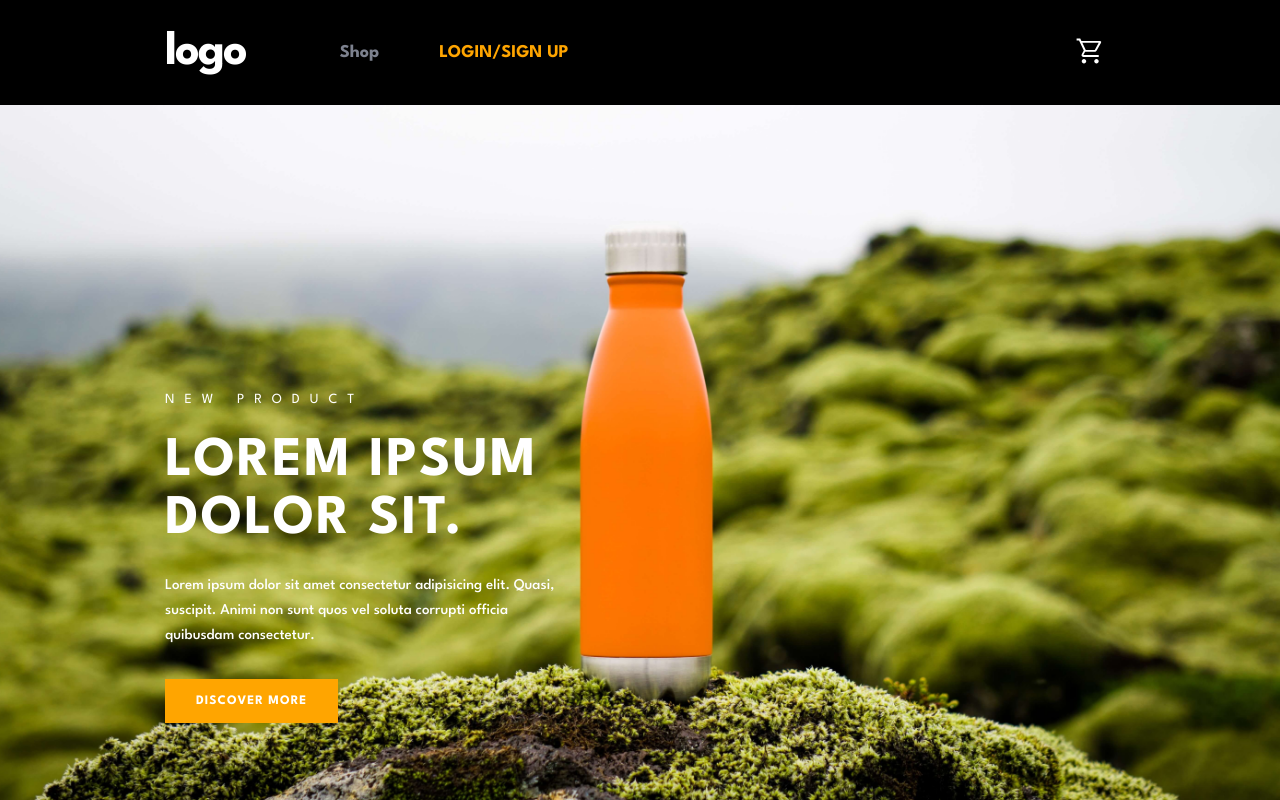
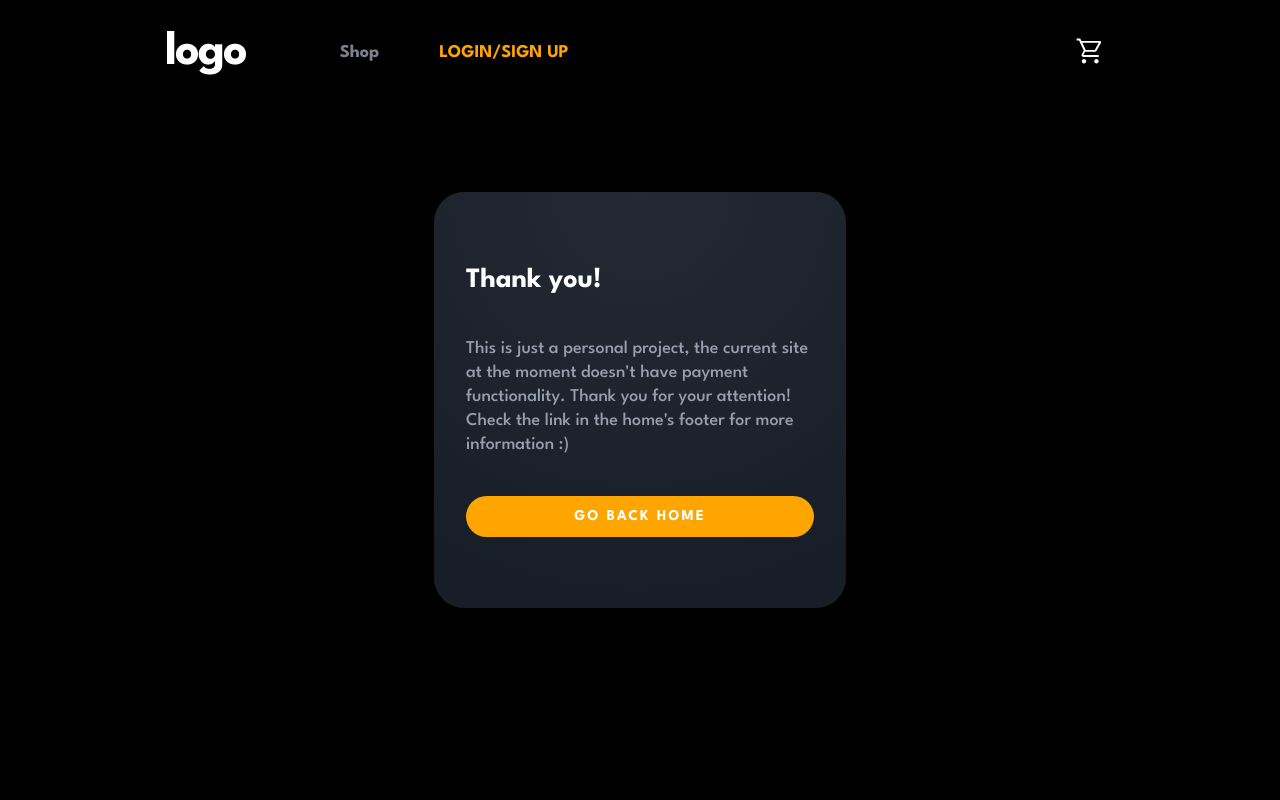
Before and after one commit to desafree/e-commerce-project, a React (Create React App) app: page /thank-you in a window 1280 px wide. Shown: the top 800 px of the page. Built offline with nearby package versions, Linux system fonts and the light colour scheme.

Commit message:
add redirect checkout

```diff
--- a/src/App.tsx
+++ b/src/App.tsx
@@ -11,6 +11,7 @@ import cartStore from "./typescript/interface/cartStore";
 import store from "./typescript/interface/store";
 import auth from "./typescript/interface/auth";
 import Navigation from "./components/ui/Navigation";
+import PostCheckout from "./pages/PostCheckout/PostCheckout";
 
 function App() {
   const cart: cartStore = useSelector((state: store) => state.cart);
@@ -24,6 +25,10 @@ function App() {
         <Route path="/products" element={<Products></Products>}></Route>
         <Route path="/products/:id" element={<Product></Product>}></Route>
         <Route path="/login" element={<Login></Login>}></Route>
+        <Route
+          path="/thank-you"
+          element={<PostCheckout></PostCheckout>}
+        ></Route>
         {cart.cart.length > 0 && auth.isLoggedIn && (
           <Route path="/checkout" element={<Checkout></Checkout>}></Route>
         )}
--- a/src/components/BuyForm.tsx
+++ b/src/components/BuyForm.tsx
@@ -1,23 +1,36 @@
 import classes from "./BuyForm.module.scss";
-import React from "react";
+import React, { useEffect, useState } from "react";
 import Input from "./ui/Input";
 import { useDispatch } from "react-redux";
 import { cartActions } from "../redux/cartSlice";
 import { useNavigate } from "react-router-dom";
 import checkValidityObj from "../helpers/checkValidation";
+import { createPortal } from "react-dom";
+import Loading from "./ui/Loading";
 
 const BuyForm = () => {
   const dispatch = useDispatch();
   const navigate = useNavigate();
 
+  const [loading, setLoading] = useState(false);
+
   const onSubmitHandler = (e: React.FormEvent) => {
     e.preventDefault();
-    dispatch(cartActions.clearCart());
-    navigate("/");
+
+    setLoading(true);
+    setTimeout(() => {
+      setLoading(false);
+      navigate("/thank-you");
+      dispatch(cartActions.clearCart());
+    }, 1000);
   };
+
+  useEffect(() => {});
 
   return (
     <>
+      {loading &&
+        createPortal(<Loading></Loading>, document.getElementById("root")!)}
       <form
         className={classes.container}
         id="checkout-form"
--- a/src/components/ui/Input.tsx
+++ b/src/components/ui/Input.tsx
@@ -36,7 +36,7 @@ const Input: FC<Props> = ({
 
   useEffect(() => {
     if (!valid && !blur) {
-      input.current?.setCustomValidity("");
+      input.current?.setCustomValidity("insert valid value");
       setNameClass("wait");
     } else if (!valid && blur) {
       input.current?.setCustomValidity(errorMessage);
--- a/src/index.tsx
+++ b/src/index.tsx
@@ -15,7 +15,6 @@ const root = ReactDOM.createRoot(
 let persistor = persistStore(store);
 
 root.render(
-  <React.StrictMode>
   <BrowserRouter>
     <Provider store={store}>
       <PersistGate persistor={persistor}>
@@ -23,5 +22,4 @@ root.render(
       </PersistGate>
     </Provider>
   </BrowserRouter>
-  </React.StrictMode>
 );
--- /dev/null
+++ b/src/pages/PostCheckout/PostCheckout.module.scss
@@ -0,0 +1,67 @@
+.container {
+  min-height: 100vh;
+  display: flex;
+  justify-content: center;
+  align-items: center;
+  background-color: black;
+
+  .thanks {
+    height: 416px;
+    width: 412px;
+    background: radial-gradient(
+      98.96% 98.96% at 50% 0%,
+      #232a34 0%,
+      #181e27 100%
+    );
+    border-radius: 30px;
+    display: flex;
+    flex-direction: column;
+    justify-content: space-evenly;
+    padding: 32px;
+
+    h2 {
+      color: white;
+      font-size: 28px;
+      font-weight: 700;
+      line-height: 35px;
+      letter-spacing: 0px;
+      text-align: left;
+    }
+
+    p {
+      color: #969fad;
+    }
+
+    a {
+      background: orange;
+      border-radius: 22.5px;
+      padding: 11px;
+      text-align: center;
+      text-transform: uppercase;
+      color: white;
+      font-size: 15px;
+      font-weight: 700;
+      line-height: 19px;
+      letter-spacing: 2px;
+      text-decoration: none;
+      transition: all 0.3s;
+
+      &:hover {
+        background: #ffffff;
+        color: orange;
+      }
+    }
+  }
+}
+
+// <div className={classes.container}>
+//       <div className={classes.thanks}>
+//         <h2>Thank you!</h2>
+//         <p>
+//           Lorem ipsum dolor sit amet consectetur adipisicing elit. Illum tempore
+//           quam expedita perferendis! Provident enim dicta repellat velit
+//           laboriosam. Totam quaerat aut ut illo unde.
+//         </p>
+//         <Link to="/">Go back home</Link>
+//       </div>
+//     </div>
--- /dev/null
+++ b/src/pages/PostCheckout/PostCheckout.tsx
@@ -0,0 +1,20 @@
+import classes from "./PostCheckout.module.scss";
+import { Link } from "react-router-dom";
+
+const PostCheckout = () => {
+  return (
+    <div className={classes.container}>
+      <div className={classes.thanks}>
+        <h2>Thank you!</h2>
+        <p>
+          This is just a personal project, the current site at the moment
+          doesn&apos;t have payment functionality. Thank you for your attention!
+          Check the link in the home&apos;s footer for more information :)
+        </p>
+        <Link to="/">Go back home</Link>
+      </div>
+    </div>
+  );
+};
+
+export default PostCheckout;
```
Lines whose indentation alone changed are shown as unchanged.
